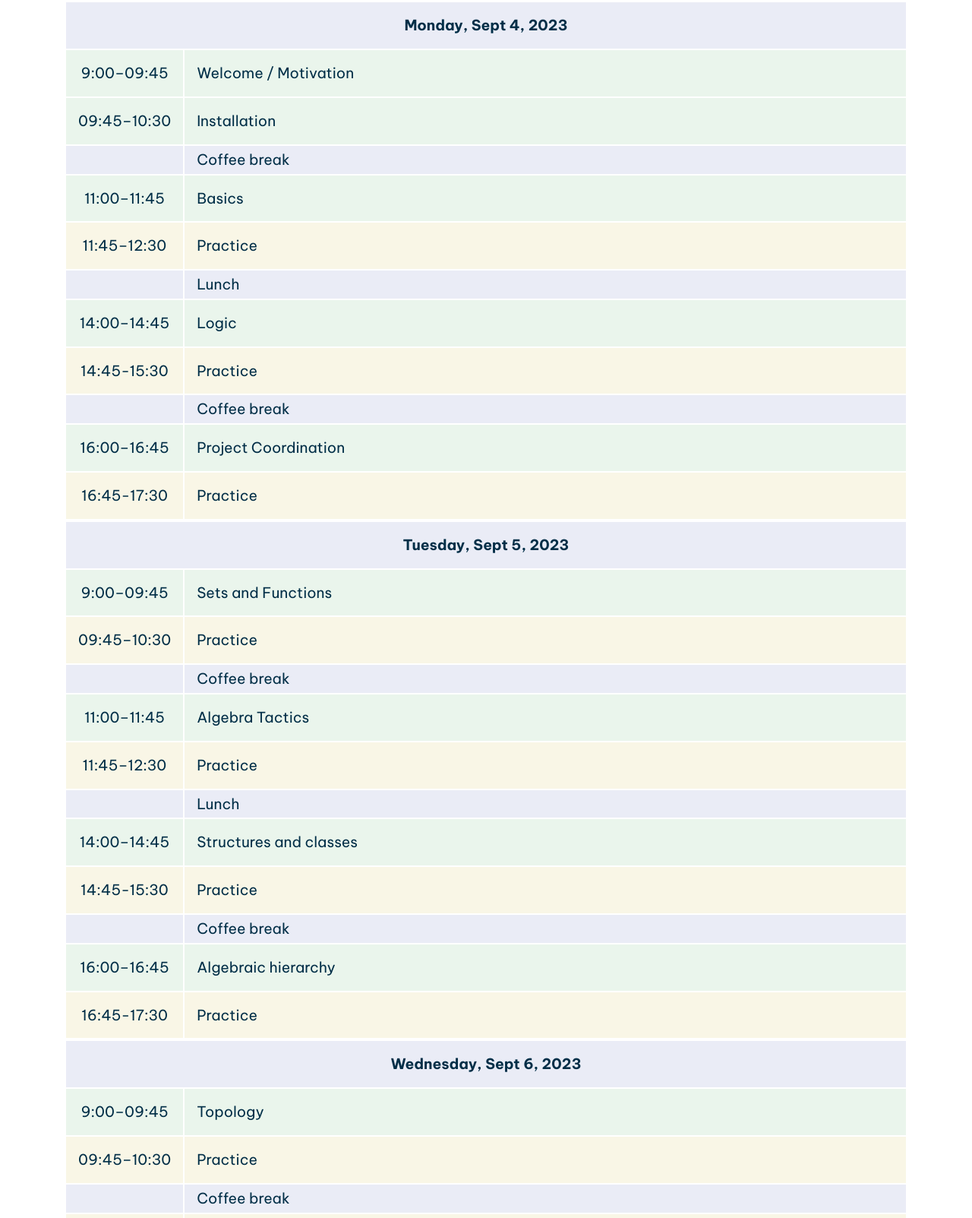
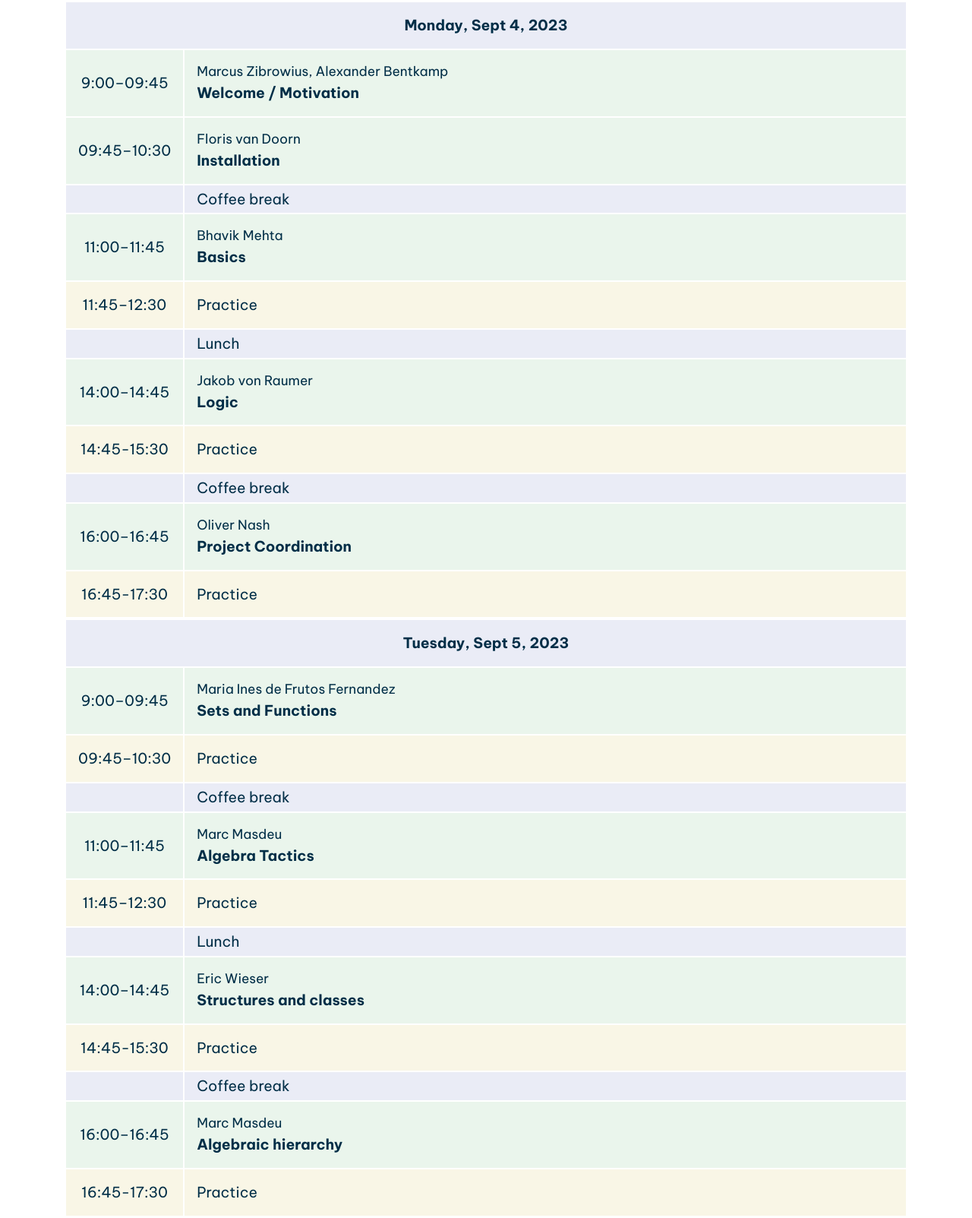
Before and after one commit to lftcm2023/lftcm2023.github.io, a plain HTML site: page tutorial/index.html in a window 1280 px wide. Shown: the part 1345-2948 px from the top of the page at 76% size. Drawn offline with Linux system fonts and the light colour scheme.

Commit message:
add names

```diff
--- a/style.css
+++ b/style.css
@@ -389,8 +389,19 @@ ul {
 }
 
 .schedule .speaker {
-    font-weight: bold;
-    padding-bottom: 0.5ex;
+  font-weight: bold;
+  padding-bottom: 0.5ex;
+}
+
+.tutorial-schedule .speaker {
+  font-size: 0.9em;
+  font-weight: normal;
+  padding-bottom: 0;
+}
+
+.tutorial-schedule .title {
+  font-weight: bold;
+  padding-bottom: 0;
 }
 
 .schedule .colloquium .title {
--- a/tutorial/index.html
+++ b/tutorial/index.html
@@ -100,23 +100,33 @@
 
         <section class="container flow" id="program">
             <h2>Tentative Program</h2>
-            <div class="schedule">
+            <div class="schedule tutorial-schedule">
 
               <table>
                 <thead>
                     <tr><th colspan="2">Monday, Sept 4, 2023</th></tr>
                 </thead>
                 <tbody>
-                  <tr class="lecture"><th>9:00–09:45</th><td>Welcome / Motivation</td></tr>
-                  <tr class="lecture"><th>09:45–10:30</th><td>Installation</td></tr>
+                  <tr class="lecture"><th>9:00–09:45</th><td>
+                    <p class="speaker">Marcus Zibrowius, Alexander Bentkamp</p>
+                    <p class="title">Welcome / Motivation</p></td></tr>
+                  <tr class="lecture"><th>09:45–10:30</th><td>
+                    <p class="speaker">Floris van Doorn</p>
+                    <p class="title">Installation</p></td></tr>
                   <tr class="break"><th></th><td>Coffee break</td></tr>
-                  <tr class="lecture"><th>11:00–11:45</th><td>Basics</td></tr>
+                  <tr class="lecture"><th>11:00–11:45</th><td>
+                    <p class="speaker">Bhavik Mehta</p>
+                    <p class="title">Basics</p></td></tr>
                   <tr class="practice"><th>11:45–12:30</th><td>Practice</td></tr>
                   <tr class="break"><th></th><td>Lunch</td></tr>
-                  <tr class="lecture"><th>14:00–14:45</th><td>Logic</td></tr>
+                  <tr class="lecture"><th>14:00–14:45</th><td>
+                    <p class="speaker">Jakob von Raumer</p>
+                    <p class="title">Logic</p></td></tr>
                   <tr class="practice"><th>14:45-15:30</th><td>Practice</td></tr>
                   <tr class="break"><th></th><td>Coffee break</td></tr>
-                  <tr class="lecture"><th>16:00–16:45</th><td>Project Coordination</td></tr>
+                  <tr class="lecture"><th>16:00–16:45</th><td>
+                    <p class="speaker">Oliver Nash</p>
+                    <p class="title">Project Coordination</p></td></tr>
                   <tr class="practice"><th>16:45-17:30</th><td>Practice</td></tr>
                 </tbody>
               </table>
@@ -126,16 +136,24 @@
                     <tr><th colspan="2">Tuesday, Sept 5, 2023</th></tr>
                 </thead>
                 <tbody>
-                  <tr class="lecture"> <th>9:00–09:45</th> <td>Sets and Functions</td></tr>
+                  <tr class="lecture"> <th>9:00–09:45</th> <td>
+                    <p class="speaker">Maria Ines de Frutos Fernandez</p>
+                    <p class="title">Sets and Functions</p></td></tr>
                   <tr class="practice"><th>09:45–10:30</th><td>Practice</td></tr>
                   <tr class="break">   <th></th>           <td>Coffee break</td></tr>
-                  <tr class="lecture"> <th>11:00–11:45</th><td>Algebra Tactics</td></tr>
+                  <tr class="lecture"> <th>11:00–11:45</th><td>
+                    <p class="speaker">Marc Masdeu</p>
+                    <p class="title">Algebra Tactics</p></td></tr>
                   <tr class="practice"><th>11:45–12:30</th><td>Practice</td></tr>
                   <tr class="break">   <th></th>           <td>Lunch</td></tr>
-                  <tr class="lecture"> <th>14:00–14:45</th><td>Structures and classes</td></tr>
+                  <tr class="lecture"> <th>14:00–14:45</th><td>
+                    <p class="speaker">Eric Wieser</p>
+                    <p class="title">Structures and classes</p></td></tr>
                   <tr class="practice"><th>14:45-15:30</th><td>Practice</td></tr>
                   <tr class="break">   <th></th>           <td>Coffee break</td></tr>
-                  <tr class="lecture"> <th>16:00–16:45</th><td>Algebraic hierarchy</td></tr>
+                  <tr class="lecture"> <th>16:00–16:45</th><td>
+                    <p class="speaker">Marc Masdeu</p>
+                    <p class="title">Algebraic hierarchy</p></td></tr>
                   <tr class="practice"><th>16:45-17:30</th><td>Practice</td></tr>
                 </tbody>
               </table>
@@ -145,15 +163,21 @@
                     <tr><th colspan="2">Wednesday, Sept 6, 2023</th></tr>
                 </thead>
                 <tbody>
-                  <tr class="lecture"> <th>9:00–09:45</th> <td>Topology</td></tr>
+                  <tr class="lecture"> <th>9:00–09:45</th> <td>
+                    <p class="speaker">Rémy Degenne</p>
+                    <p class="title">Topology</p></td></tr>
                   <tr class="practice"><th>09:45–10:30</th><td>Practice</td></tr>
                   <tr class="break">   <th></th>           <td>Coffee break</td></tr>
                   <tr class="practice"><th>11:00–12:30</th><td>Project work</td></tr>
                   <tr class="break">   <th></th>           <td>Lunch</td></tr>
-                  <tr class="lecture"> <th>14:00–14:45</th><td>Parallel sessions: Analysis | Combi­natorics</td></tr>
+                  <tr class="lecture"> <th>14:00–14:45</th><td>
+                    <p class="speaker">Oliver Nash | Bhavik Mehta</p>
+                    <p class="title">Parallel sessions: Analysis | Combi­natorics</p></td></tr>
                   <tr class="practice"><th>14:45-15:30</th><td>Practice</td></tr>
                   <tr class="break">   <th></th>           <td>Coffee break</td></tr>
-                  <tr class="lecture"> <th>16:00–16:45</th><td>Category theory</td></tr>
+                  <tr class="lecture"> <th>16:00–16:45</th><td>
+                    <p class="speaker">Jakob von Raumer</p>
+                    <p class="title">Category theory</p></td></tr>
                   <tr class="practice"><th>16:45-17:30</th><td>Practice</td></tr>
                 </tbody>
               </table>
@@ -163,13 +187,19 @@
                     <tr><th colspan="2">Thursday, Sept 7, 2023</th></tr>
                 </thead>
                 <tbody>
-                  <tr class="lecture"> <th>9:00–09:45</th> <td>Algebraic Geometry</td></tr>
+                  <tr class="lecture"> <th>9:00–09:45</th> <td>
+                    <p class="speaker">Damiano Testa</p>
+                    <p class="title">Algebraic Geometry</p></td></tr>
                   <tr class="practice"><th>09:45–10:30</th><td>Practice</td></tr>
                   <tr class="break">   <th></th>           <td>Coffee break</td></tr>
-                  <tr class="lecture"> <th>11:00–11:45</th><td>Parallel sessions: Differential Geometry | Number theory</td></tr>
+                  <tr class="lecture"> <th>11:00–11:45</th><td>
+                    <p class="speaker">Floris van Doorn | Maria Ines de Frutos Fernandez </p>
+                    <p class="title">Parallel sessions: Differential Geometry | Number theory</p></td></tr>
                   <tr class="practice"><th>11:45–12:30</th><td>Practice</td></tr>
                   <tr class="break">   <th></th>           <td>Lunch</td></tr>
-                  <tr class="lecture"> <th>14:00–14:45</th><td>Project debriefing</td></tr>
+                  <tr class="lecture"> <th>14:00–14:45</th><td>
+                    <p class="speaker">Oliver Nash</p>
+                    <p class="title">Project debriefing</p></td></tr>
                   <tr class="colloquium"><th>15:00-17:30</th><td><p class="title"><a href="../colloquium/index.html">Colloquium</a></p> </td></tr>
                 </tbody>
               </table>
```
